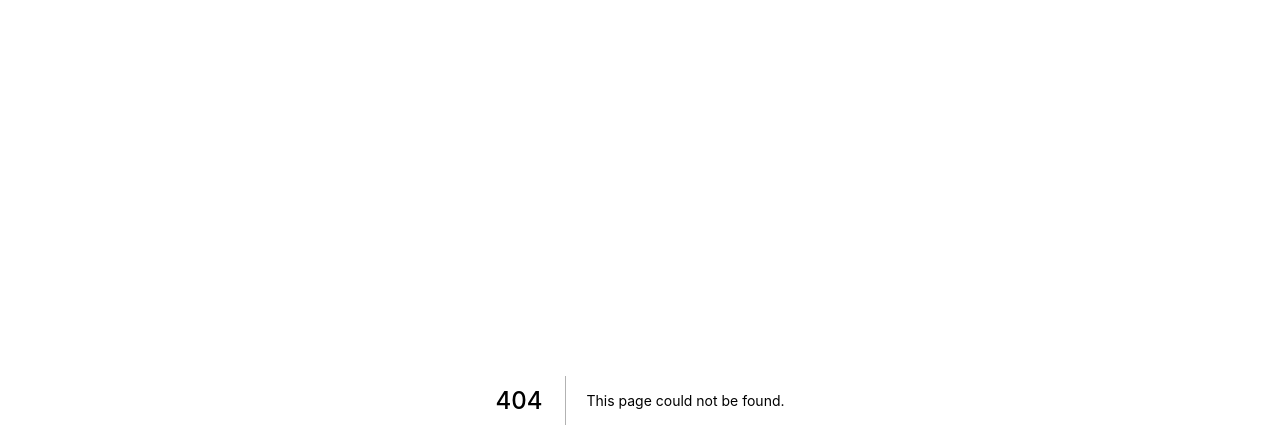
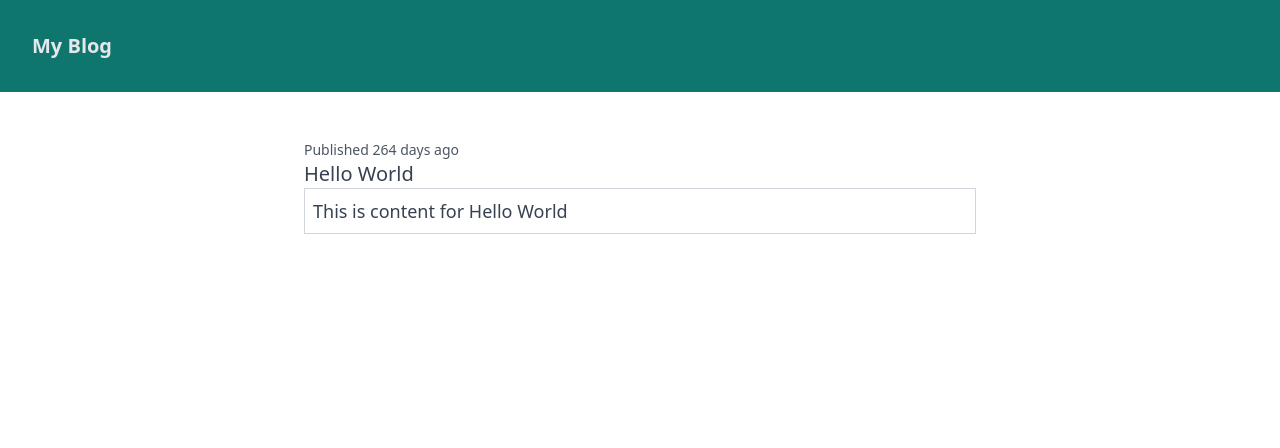
Before and after one commit to elton/mdblog, a Next.js app: page /post/2020-July-01-Hello-World in a window 1280 px wide. Before the commit this address had no page. Shown: the top 448 px of the page. Built offline with nearby package versions, Linux system fonts and the light colour scheme.

Commit message:
Feat: add postList and post page.

```diff
--- /dev/null
+++ b/components/Header.js
@@ -0,0 +1,28 @@
+// Copyright 2021 Elton Zheng
+//
+// Licensed under the Apache License, Version 2.0 (the "License");
+// you may not use this file except in compliance with the License.
+// You may obtain a copy of the License at
+//
+//     http://www.apache.org/licenses/LICENSE-2.0
+//
+// Unless required by applicable law or agreed to in writing, software
+// distributed under the License is distributed on an "AS IS" BASIS,
+// WITHOUT WARRANTIES OR CONDITIONS OF ANY KIND, either express or implied.
+// See the License for the specific language governing permissions and
+// limitations under the License.
+import Link from 'next/link';
+
+const Header = () => {
+  return (
+    <div className='bg-teal-700 p-8 flex items-center'>
+      <Link href='/'>
+        <a className='text-gray-200 font-semibold text-xl hover:text-white'>
+          My Blog
+        </a>
+      </Link>
+    </div>
+  );
+};
+
+export default Header;
--- /dev/null
+++ b/components/Layout.js
@@ -0,0 +1,25 @@
+// Copyright 2021 Elton Zheng
+//
+// Licensed under the Apache License, Version 2.0 (the "License");
+// you may not use this file except in compliance with the License.
+// You may obtain a copy of the License at
+//
+//     http://www.apache.org/licenses/LICENSE-2.0
+//
+// Unless required by applicable law or agreed to in writing, software
+// distributed under the License is distributed on an "AS IS" BASIS,
+// WITHOUT WARRANTIES OR CONDITIONS OF ANY KIND, either express or implied.
+// See the License for the specific language governing permissions and
+// limitations under the License.
+import Header from './Header';
+
+const Layout = ({ children }) => {
+  return (
+    <>
+      <Header />
+      {children}
+    </>
+  );
+};
+
+export default Layout;
--- /dev/null
+++ b/components/PostList.js
@@ -0,0 +1,35 @@
+// Copyright 2021 Elton Zheng
+//
+// Licensed under the Apache License, Version 2.0 (the "License");
+// you may not use this file except in compliance with the License.
+// You may obtain a copy of the License at
+//
+//     http://www.apache.org/licenses/LICENSE-2.0
+//
+// Unless required by applicable law or agreed to in writing, software
+// distributed under the License is distributed on an "AS IS" BASIS,
+// WITHOUT WARRANTIES OR CONDITIONS OF ANY KIND, either express or implied.
+// See the License for the specific language governing permissions and
+// limitations under the License.
+import Link from 'next/link';
+import ms from 'ms';
+const PostList = ({ postList }) => {
+  return (
+    <div className='my-12 mx-auto max-w-xl px-7'>
+      {postList.map((post) => (
+        <div key={post.slug}>
+          <Link href='/post/[slug]' as={`/post/${post.slug}`}>
+            <a className='block border border-teal-600 rounded font-semibold my-5 p-4 hover:bg-teal-500 group'>
+              <div className='font-normal text-xs mb-1 text-gray-600 group-hover:text-gray-100'>
+                {ms(Date.now() - post.createdAt, { long: true })} ago
+              </div>
+              <div className='group-hover:text-gray-50'>{post.title}</div>
+            </a>
+          </Link>
+        </div>
+      ))}
+    </div>
+  );
+};
+
+export default PostList;
--- /dev/null
+++ b/data/2021-March-21-Hello-World.md
@@ -0,0 +1,21 @@
+<!--
+ Copyright 2021 Elton Zheng
+
+ Licensed under the Apache License, Version 2.0 (the "License");
+ you may not use this file except in compliance with the License.
+ You may obtain a copy of the License at
+
+     http://www.apache.org/licenses/LICENSE-2.0
+
+ Unless required by applicable law or agreed to in writing, software
+ distributed under the License is distributed on an "AS IS" BASIS,
+ WITHOUT WARRANTIES OR CONDITIONS OF ANY KIND, either express or implied.
+ See the License for the specific language governing permissions and
+ limitations under the License.
+-->
+
+# Hello World
+
+This is my first blog post using a markdown file.
+
+Amazing 🚀 🚀
--- a/package.json
+++ b/package.json
@@ -8,6 +8,7 @@
     "start": "next start"
   },
   "dependencies": {
+    "ms": "^2.0.0",
     "next": "10.0.9",
     "react": "17.0.1",
     "react-dom": "17.0.1"
--- a/pages/index.js
+++ b/pages/index.js
@@ -1,5 +1,27 @@
-import Head from 'next/head';
+import Layout from '../components/Layout';
+import PostList from '../components/PostList';
+const Home = ({ postList }) => {
+  return (
+    <Layout>
+      <PostList postList={postList} />
+    </Layout>
+  );
+};
 
-export default function Home() {
-  return <div className='text-indigo-700'>Hello World!</div>;
+export async function getStaticProps() {
+  const postList = [
+    {
+      slug: '2020-July-01-Hello-World',
+      title: 'Hello World',
+      createdAt: new Date('2020 July 01').getTime(),
+    },
+  ];
+
+  return {
+    props: {
+      postList,
+    },
+  };
 }
+
+export default Home;
--- /dev/null
+++ b/pages/post/[slug].js
@@ -0,0 +1,59 @@
+// Copyright 2021 Elton Zheng
+//
+// Licensed under the Apache License, Version 2.0 (the "License");
+// you may not use this file except in compliance with the License.
+// You may obtain a copy of the License at
+//
+//     http://www.apache.org/licenses/LICENSE-2.0
+//
+// Unless required by applicable law or agreed to in writing, software
+// distributed under the License is distributed on an "AS IS" BASIS,
+// WITHOUT WARRANTIES OR CONDITIONS OF ANY KIND, either express or implied.
+// See the License for the specific language governing permissions and
+// limitations under the License.
+import Layout from '../../components/Layout';
+import ms from 'ms';
+
+const Post = ({ post }) => {
+  return (
+    <Layout>
+      <div className='my-12 mx-auto max-w-2xl text-lg text-gray-700 mb-1'>
+        <div className='text-sm text-gray-600'>
+          Published {ms(Date.now() - post.createdAt, { long: true })} ago
+        </div>
+        <h1 className='text-xl'>{post.title}</h1>
+        <div className='mb-5 border border-gray-300 p-2'>{post.content}</div>
+      </div>
+    </Layout>
+  );
+};
+
+export async function getStaticPaths() {
+  return {
+    paths: [
+      {
+        params: { slug: '2020-July-01-Hello-World' },
+      },
+    ],
+    fallback: false,
+  };
+}
+
+export async function getStaticProps({ params }) {
+  const [year, month, day, ...rest] = params.slug.split('-');
+  const createdAt = new Date(`${year} ${month} ${day}`).getTime();
+  const title = rest.join(' ');
+
+  return {
+    props: {
+      post: {
+        slug: params.slug,
+        title,
+        content: `This is content for ${title}`,
+        createdAt,
+      },
+    },
+  };
+}
+
+export default Post;
--- a/tailwind.config.js
+++ b/tailwind.config.js
@@ -1,8 +1,14 @@
+const colors = require('tailwindcss/colors');
+
 module.exports = {
   purge: ['./pages/**/*.{js,ts,jsx,tsx}', './components/**/*.{js,ts,jsx,tsx}'],
   darkMode: false, // or 'media' or 'class'
   theme: {
-    extend: {},
+    extend: {
+      colors: {
+        teal: colors.teal,
+      },
+    },
   },
   variants: {
     extend: {},
```
